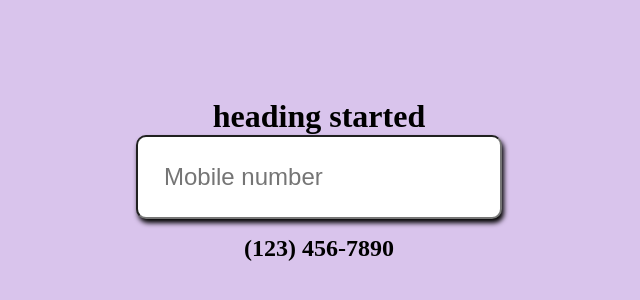
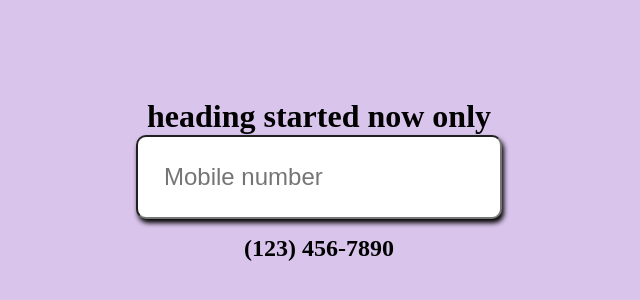
Before and after one commit to nikit200/projects, a plain HTML site: page index.html in a window 1280 px wide. Shown: the part 220-520 px from the top of the page, without its empty margins (321-961 px from the left). Drawn offline with Linux system fonts and the light colour scheme.

Commit message:
This is third commit

```diff
--- a/index.html
+++ b/index.html
@@ -5,7 +5,7 @@
   </head>
   <body>
     <div class="container">
-      <h1>heading started</h1>
+      <h1>heading started now only</h1>
       <input type="tel" id="phone" maxlength="16" placeholder="Mobile number" />
       <div class="label"><label for="phone">(123) 456-7890</label></div>
     </div>
```
